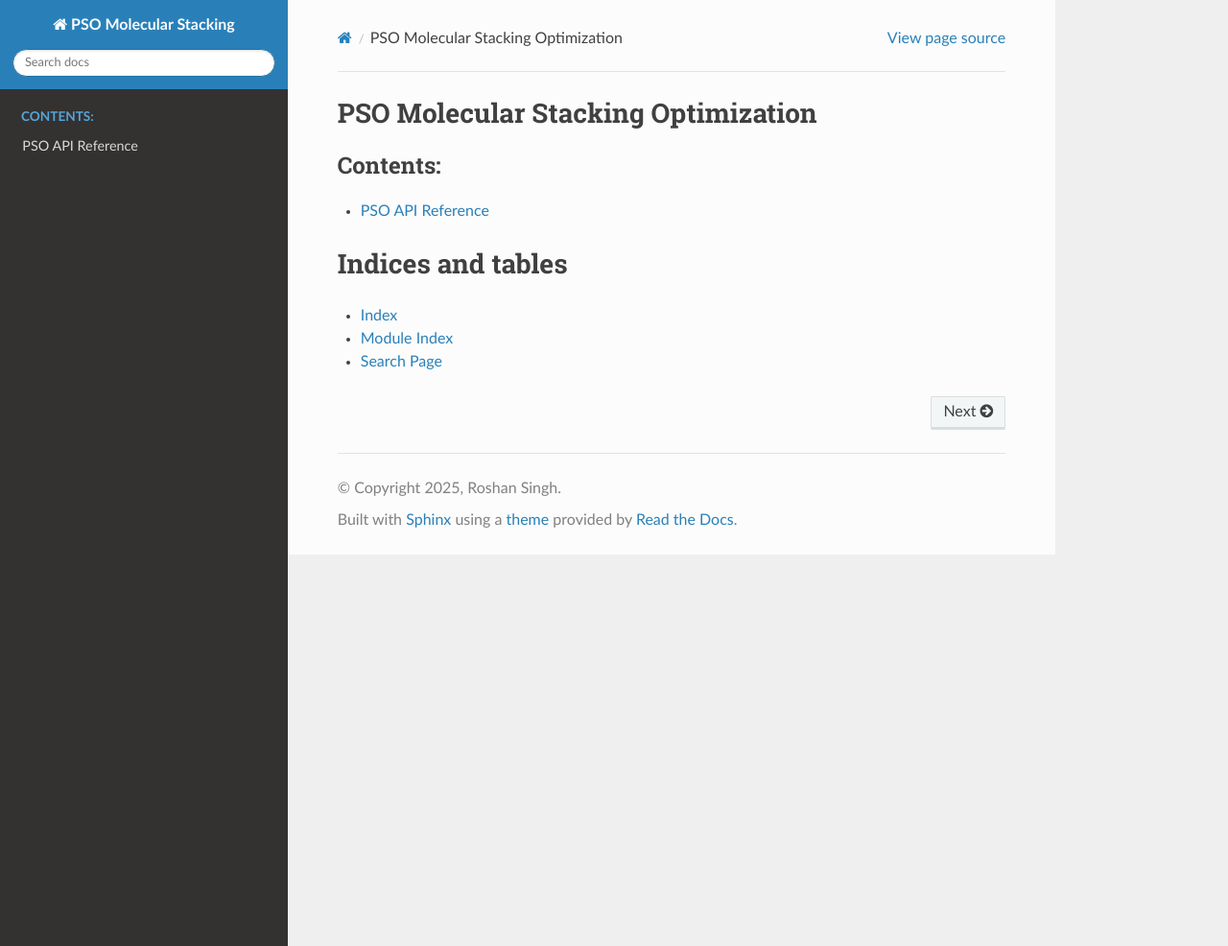
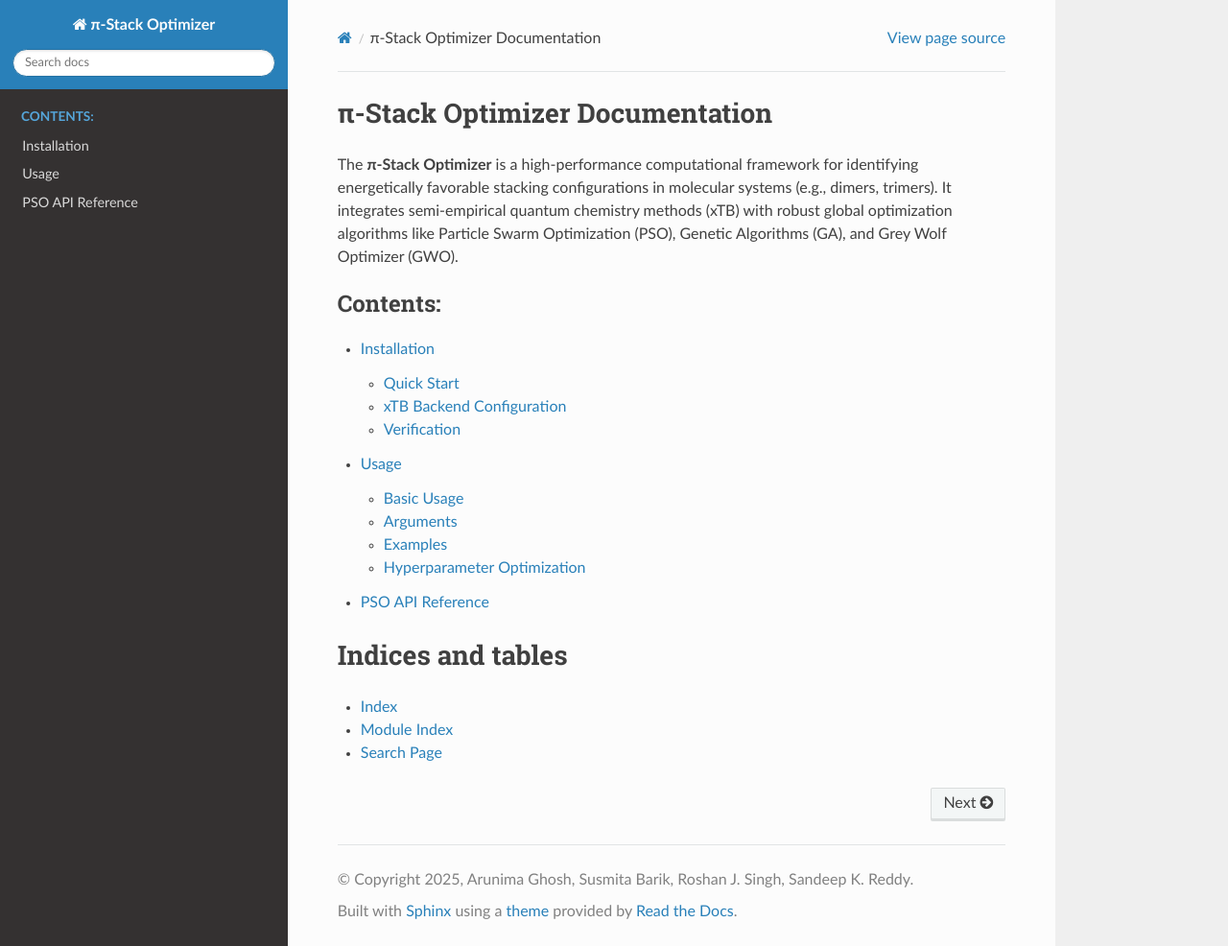
Before and after one commit to roshansinghabc123-cmd/PSO, a Sphinx documentation site: the page built from docs/index.rst, in a window 1280 px wide and 986 px high. Shown: the whole window at 96% size. Built offline with Sphinx 7.4.7 and the Read the Docs theme 3.1.0, drawn with Linux system fonts in a browser that asks for light colours.

Commit message:
Update documentation based on manual.pdf

```diff
--- a/docs/conf.py
+++ b/docs/conf.py
@@ -4,10 +4,10 @@ import os
 import sys
 sys.path.insert(0, os.path.abspath('..'))
 
-project = 'PSO Molecular Stacking'
-copyright = '2025, Roshan Singh'
-author = 'Roshan Singh'
-release = '0.1.0'
+project = 'π-Stack Optimizer'
+copyright = '2025, Arunima Ghosh, Susmita Barik, Roshan J. Singh, Sandeep K. Reddy'
+author = 'Arunima Ghosh, Susmita Barik, Roshan J. Singh, Sandeep K. Reddy'
+release = '1.0'
 
 # -- General configuration ---------------------------------------------------
 
--- a/docs/index.rst
+++ b/docs/index.rst
@@ -1,12 +1,14 @@
-.. PSO Molecular Stacking documentation master file.
+π-Stack Optimizer Documentation
+===============================
 
-PSO Molecular Stacking Optimization
-===================================
+The **π-Stack Optimizer** is a high-performance computational framework for identifying energetically favorable stacking configurations in molecular systems (e.g., dimers, trimers). It integrates semi-empirical quantum chemistry methods (xTB) with robust global optimization algorithms like Particle Swarm Optimization (PSO), Genetic Algorithms (GA), and Grey Wolf Optimizer (GWO).
 
 .. toctree::
    :maxdepth: 2
    :caption: Contents:
 
+   installation
+   usage
    modules
 
 Indices and tables
```
Also changed, not shown: docs/installation.rst (added, +73 -0 lines), docs/usage.rst (added, +61 -0 lines).
